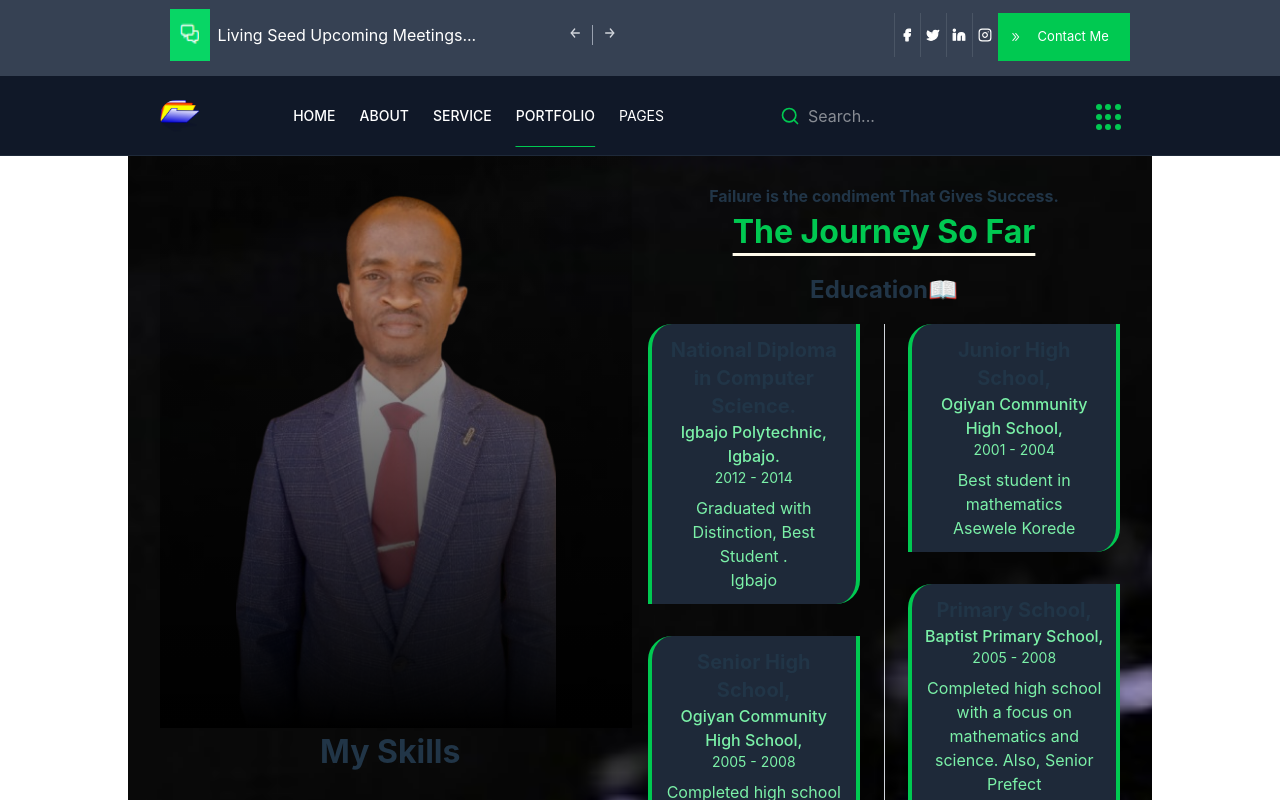
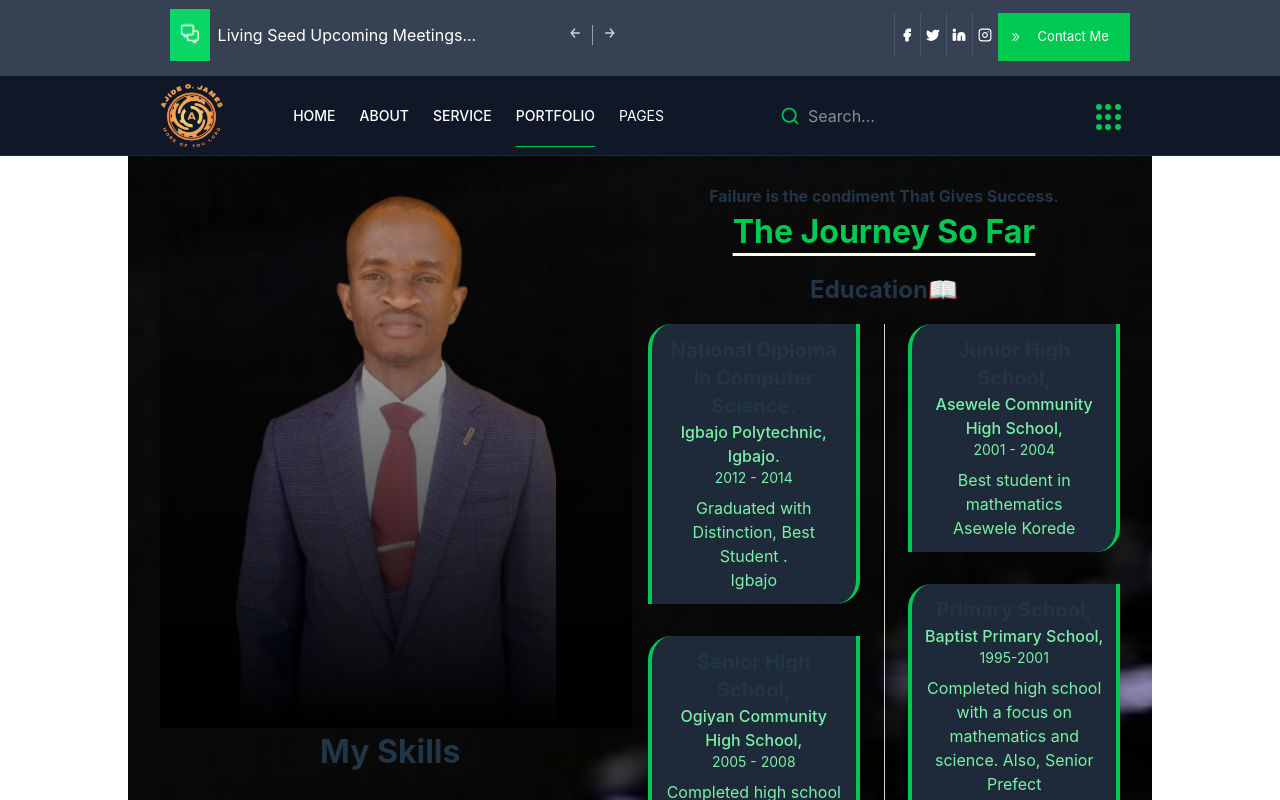
Before and after one commit to Jambisi-11/James-portfolio, a React (Vite) app: page /James-portfolio/portfolio in a window 1280 px wide. Shown: the top 800 px of the page. Built offline with nearby package versions, Linux system fonts and the light colour scheme.

Commit message:
Third Deploy

```diff
--- a/index.html
+++ b/index.html
@@ -2,7 +2,7 @@
 <html lang="en">
   <head>
     <meta charset="UTF-8" />
-    <link rel="icon" type="image/svg+xml" href="./src/assets/port.png" />
+    <link rel="icon" type="image/svg+xml" href="./src/assets/logo2.png" />
     <meta name="viewport" content="width=device-width, initial-scale=1.0" />
     <title>My Portfolio</title>
   </head>
--- a/src/Components/MenuBar/Menu.jsx
+++ b/src/Components/MenuBar/Menu.jsx
@@ -1,184 +1,6 @@
-// import React, { useState, useRef, useEffect } from "react";
-// import { Link, useLocation } from "react-router-dom";
-// import logo from "../../assets/port.png";
-// import { Search, X } from "lucide-react";
-
-// const menuItems = [
-//   { id: "home", name: "HOME", path: "/" },
-//   { id: "about", name: "ABOUT", path: "/about" },
-//   { id: "service", name: "SERVICE", path: "/service" },
-//   { id: "portfolio", name: "PORTFOLIO", path: "/portfolio" },
-//   { id: "pages", name: "PAGES" },
-// ];
-
-// const pagesItem = [
-//   { id: "blog", name: "BLOG", path: "/blog" },
-//   { id: "contactus", name: "CONTACT US", path: "/contactus" },
-// ];
-
-// const Menu = () => {
-//   const location = useLocation();
-//   const [inputSearch, setInputSearch] = useState("");
-//   const [filteredItems, setFilteredItems] = useState(menuItems);
-//   const [isPagesOpen, setIsPagesOpen] = useState(false);
-//   const [isMenuOpen, setIsMenuOpen] = useState(false);
-
-//   const pagesRef = useRef(null);
-//   const menuRef = useRef(null);
-
-//   // Get active menu item based on URL
-//   const getActiveItem = () => {
-//     const currentPath = location.pathname;
-//     const activeItem = menuItems.find((item) => item.path === currentPath);
-//     return activeItem ? activeItem.id : "";
-//   };
-
-//   const [selectedItem, setSelectedItem] = useState(getActiveItem());
-
-//   // Update selected item on route change
-//   useEffect(() => {
-//     setSelectedItem(getActiveItem());
-//   }, [location.pathname]);
-
-//   // Close dropdowns when clicking outside
-//   useEffect(() => {
-//     const handleClickOutside = (event) => {
-//       if (pagesRef.current && !pagesRef.current.contains(event.target)) {
-//         setIsPagesOpen(false);
-//       }
-//       if (menuRef.current && !menuRef.current.contains(event.target)) {
-//         setIsMenuOpen(false);
-//       }
-//     };
-//     document.addEventListener("mousedown", handleClickOutside);
-//     return () => {
-//       document.removeEventListener("mousedown", handleClickOutside);
-//     };
-//   }, []);
-
-//   // Filter menu items
-//   const handleSearch = () => {
-//     if (inputSearch.trim() === "") {
-//       setFilteredItems(menuItems);
-//     } else {
-//       setFilteredItems(
-//         menuItems.filter((item) =>
-//           item.name.toLowerCase().includes(inputSearch.toLowerCase())
-//         )
-//       );
-//     }
-//   };
-
-//   return (
-//     <nav className="flex justify-center items-center h-20 text-white border-b border-gray-800">
-//       <div className="w-[75vw] flex items-center justify-between m-auto">
-//         <img src={logo} alt="logo" className="w-10 h-8 md:justify-around rounded-[1.5em]" />
-
-//         {/* Navigation Menu */}
-//         <ul className=" gap-4 ml-auto hidden md:flex ">
-//           {filteredItems.map((item) => {
-//             const isActive = selectedItem === item.id;
-//             const isPagesActive = item.id === "pages" && isPagesOpen;
-
-//             return (
-//               <li
-//                 key={item.id}
-//                 className={`relative text-sm p-1 cursor-pointer transition ${
-//                   (isActive && !isPagesOpen) || isPagesActive
-//                     ? "underline underline-offset-25 decoration-green-500"
-//                     : "hover:text-gray-400"
-//                 }`}
-//                 onClick={() => {
-//                   if (item.id === "pages") {
-//                     setIsPagesOpen(!isPagesOpen);
-//                     setSelectedItem("");
-//                   } else {
-//                     setSelectedItem(item.id);
-//                     setIsPagesOpen(false);
-//                   }
-//                 }}
-//               >
-//                 {item.id === "pages" ? "PAGES" : <Link to={item.path}>{item.name}</Link>}
-
-//                 {/* Dropdown for PAGES */}
-//                 {isPagesOpen && item.id === "pages" && (
-//                   <div
-//                     ref={pagesRef}
-//                     className="absolute top-6 mt-8 left-0 text-white p-3 rounded-lg shadow-lg w-32 bg-gray-900"
-//                   >
-//                     <ul className="flex flex-col gap-2">
-//                       {pagesItem.map((subItem) => (
-//                         <li key={subItem.id} className="cursor-pointer hover:text-green-400 transition">
-//                           <Link to={subItem.path}>{subItem.name}</Link>
-//                         </li>
-//                       ))}
-//                     </ul>
-//                   </div>
-//                 )}
-//               </li>
-//             );
-//           })}
-//         </ul>
-
-//         {/* Search Input */}
-//         <div className="hidden md:flex items-center gap-2 ml-24 px-4 py-2 text-white rounded-lg">
-//           <Search
-//             className="w-5 h-5 text-green-500 cursor-pointer hover:text-green-500 transition"
-//             onClick={handleSearch}
-//           />
-//           <input
-//             type="text"
-//             className="text-white border-none outline-none"
-//             placeholder="Search..."
-//             value={inputSearch}
-//             onChange={(e) => setInputSearch(e.target.value)}
-//             onKeyDown={(e) => e.key === "Enter" && handleSearch()}
-//           />
-//           {inputSearch && (
-//             <X
-//               className="w-5 h-5 text-gray-400 cursor-pointer hover:text-white transition"
-//               onClick={() => {
-//                 setInputSearch("");
-//                 setFilteredItems(menuItems);
-//               }}
-//             />
-//           )}
-//         </div>
-
-//         {/* 9-Dot Menu */}
-//         <div className="relative ml-6" ref={menuRef}>
-//           <div className="grid grid-cols-3 gap-1 w-6 h-6 cursor-pointer" onClick={() => setIsMenuOpen(!isMenuOpen)}>
-//             {[...Array(9)].map((_, i) => (
-//               <div key={i} className="w-1.5 h-1.5 bg-green-500 rounded-full"></div>
-//             ))}
-//           </div>
-
-//           {/* Dropdown for 9-Dot Menu */}
-//           {isMenuOpen && (
-//             <div className="absolute top-10 right-0 text-white p-3 rounded-lg shadow-lg w-32 bg-gray-900">
-//               <ul className="flex flex-col gap-2">
-//                 {menuItems.map((item) => (
-//                   <li key={item.id} className="cursor-pointer hover:text-green-400 transition">
-//                     {item.id === "pages" ? "PAGES" : <Link to={item.path}>{item.name}</Link>}
-//                   </li>
-//                 ))}
-//               </ul>
-//             </div>
-//           )}
-//         </div>
-//       </div>
-//     </nav>
-//   );
-// };
-
-// export default Menu;
-
-
-
-
 import React, { useState, useRef, useEffect } from "react";
 import { Link, useLocation } from "react-router-dom";
-import logo from "../../assets/port.png";
+import logo from "../../assets/logo1.png";
 import { Search, X } from "lucide-react";
 
 const menuItems = [
@@ -252,7 +74,7 @@ const Menu = () => {
   return (
     <nav className="flex justify-center items-center h-20 text-white border-b border-gray-800">
       <div className="w-[75vw] flex items-center justify-between m-auto">
-        <img src={logo} alt="logo" className="w-10 h-8 md:justify-around rounded-[1.5em]" />
+        <img src={logo} alt="logo" className="w-16 h-16 md:justify-around rounded-[1.5em]" />
 
         {/* Navigation Menu */}
         <ul className=" gap-4 ml-auto hidden md:flex ">
--- a/src/Components/Portfolio/Portfolio.jsx
+++ b/src/Components/Portfolio/Portfolio.jsx
@@ -51,7 +51,7 @@ const Portfolio = () => {
         const eduCont1 = [
           {
             title: "Junior High School,",
-            institution: "Ogiyan Community High School,",
+            institution: "Asewele Community High School,",
             town: "Asewele Korede",
             date: "2001 - 2004",
             description: "Best student in mathematics",
@@ -61,7 +61,7 @@ const Portfolio = () => {
               title: "Primary School,",
               institution: "Baptist Primary School,",
               town: "Isanlu Isin",
-              date: "2005 - 2008",
+              date: "1995-2001",
               description: "Completed high school with a focus on mathematics and science. Also, Senior Prefect",
               // children: <p className="text-sm text-gray-500">Additional details can go here.</p>,
           },
```
Also changed, not shown: src/assets/logo1.png (added), src/assets/logo2.png (added).
